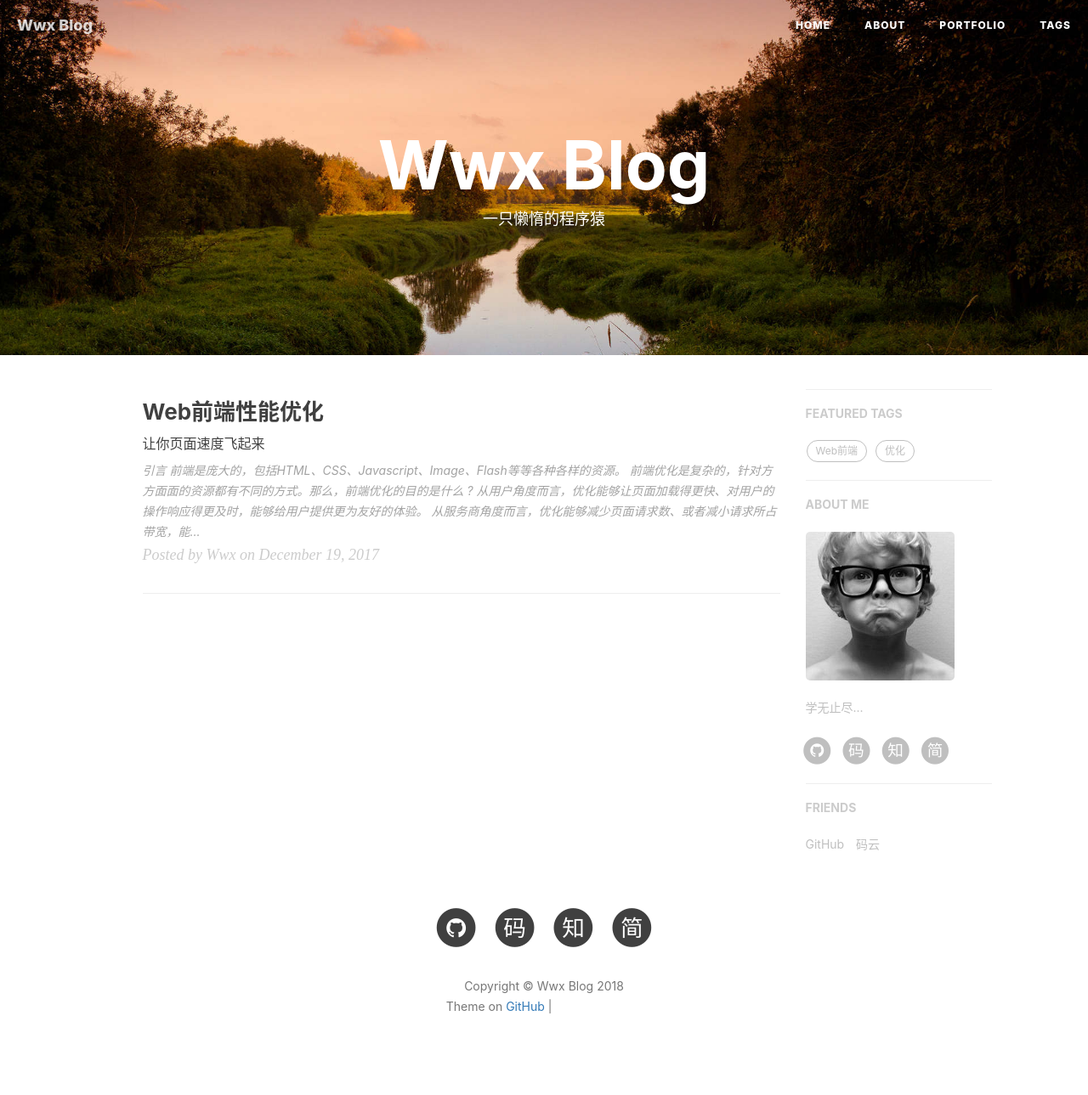
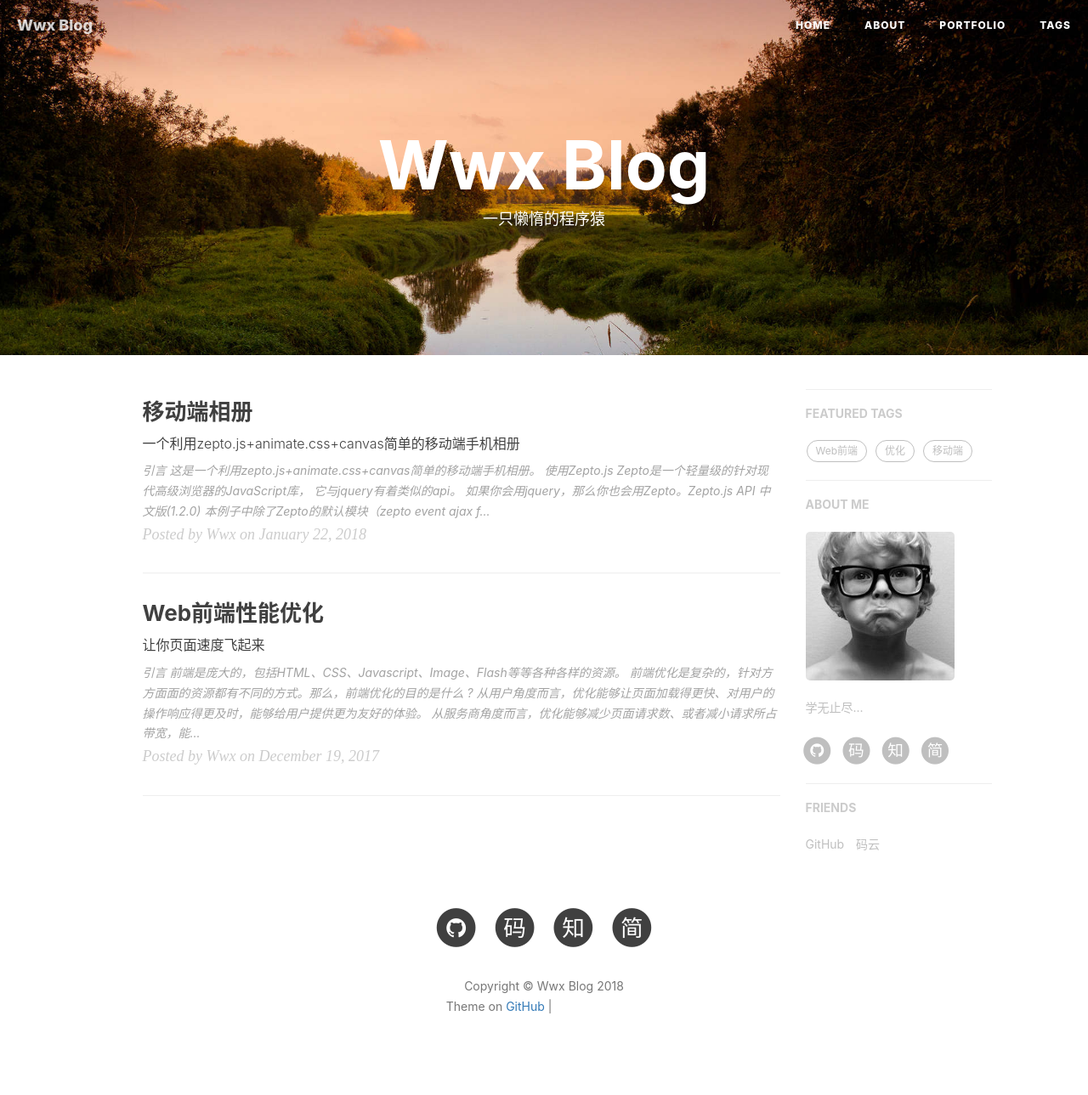
Before and after one commit to kriswuwenxiang/kriswuwenxiang.github.io, a Jekyll site: the page built from index.html, in a window 1280 px wide. Shown: the whole page at 85% size. Built offline with Jekyll 4.4.1, drawn with Linux system fonts in a browser that asks for light colours; nearby versions of some CDN libraries; the list of posts is cut into pages by our own code; comment, search, counter and statistics services are not loaded; grey boxes are pictures that could not be loaded.

Commit message:
发布文章《移动端相册》

```diff
--- /dev/null
+++ b/_posts/2018-01-22-mobile-album.md
@@ -0,0 +1,57 @@
+---
+layout:     post
+title:      "移动端相册"
+subtitle:   "一个利用zepto.js+animate.css+canvas简单的移动端手机相册"
+date:       2018-01-22
+author:     "Wwx"
+header-img: "images/post/2018-01-22/post-bg.jpg"
+catalog: true
+tags:
+    - 移动端
+---
+
+
+## 引言
+
+这是一个利用zepto.js+animate.css+canvas简单的移动端手机相册。
+
+
+
+### 使用Zepto.js
+Zepto是一个轻量级的针对现代高级浏览器的JavaScript库， 它与jquery有着类似的api。 如果你会用jquery，那么你也会用Zepto。[Zepto.js API 中文版(1.2.0)](http://www.css88.com/doc/zeptojs_api)
+本例子中除了Zepto的默认模块（`zepto event ajax form ie`），额外用到 `touch` 模块，所以需要手动建立Zepto。
+
+**手动建立方法：**
+ 1. 进入Zepto的 [GitHub 网址](https://github.com/madrobby/zepto)，并 git 项目
+ 2. 进入zepto目录，使用 npm 命令安装模块 `npm install`
+ 3. 自定义构建Zepto模块 `SET MODULES=zepto event ajax form ie touch`
+ 4. 执行命令 `npm run-script dist`，即可在dist目录下发现 zepto.js、zepto.min.js 等文件
+ 5. 在html文件中引入 `zepto.min.js` 就可以开始使用，像jquery一样简单易用
+
+
+
+### 使用Animate.css
+一个简单易用的CSS动画跨浏览器库。[GitHub 网址](https://github.com/daneden/animate.css)
+在您的网站上使用 animate.css，只要简单地把样式表插入到文档中，并为需要动画的元素添加一个`CSS类名`（动画名称）即可。就是这样！你就有了一个CSS动画效果。可以直接到这个[ 官方网址 ](https://daneden.github.io/animate.css)查看动画效果。
+
+**使用方法：**
+ 1. 在html中引用 `animate.min.css`
+ 2. 在标签元素添加 `class` 即可获取动画效果
+
+
+
+### 使用HTML 5 canvas 标签
+使用 canvas 的 drawImage() 方法在画布上绘制图像（使用Canvas代替Image），触发物理设备的GPU渲染，优化图片的加载速度。[HTML5 canvas drawImage() 参考手册](http://www.w3school.com.cn/tags/canvas_drawimage.asp)
+
+**使用方法：**
+{% highlight javascript %}
+var imageObj=new Image();// 创建一个Image对象
+imageObj.index=i;// 设置图片标志
+imageObj.onload=function(){// 图片加载触发的方法
+  var cvs=$('#cvs_'+this.index)[0].getContext('2d');
+  cvs.width=this.width;
+  cvs.height=this.height;
+  cvs.drawImage(this,0,0,this.width,this.height);// 在画布上定位图像，并规定图像的宽度和高度
+}
+imageObj.src=imgSrc;// 加载图片
+{% endhighlight %}
```
Also changed, not shown: _posts/2017-12-19-Web前端性能优化.md (+1 -1 lines), images/post/2018-01-22/post-bg.jpg (renamed from images/post/post-bg1.jpg).
